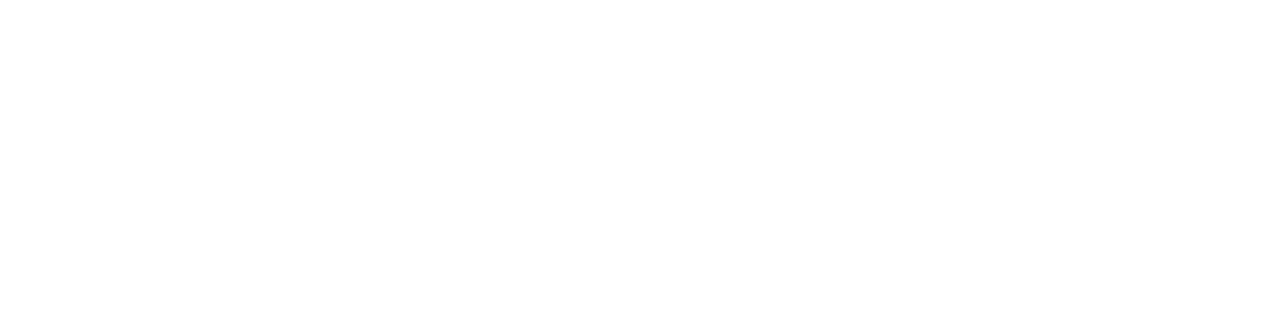
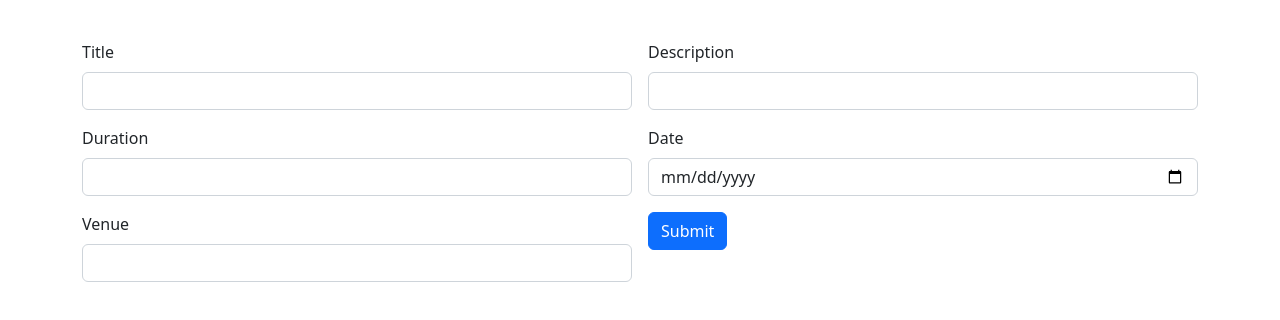
Before and after one commit to sherinsebastian200/Nest-Digital-App-Angular, an Angular app: page /addallcourses in a window 1280 px wide. Before the commit this address led to /. Shown: the top 320 px of the page. Built offline with nearby package versions, Linux system fonts and the light colour scheme.

Commit message:
addcourse

```diff
--- /dev/null
+++ b/src/app/addcourse-nest/addcourse-nest.component.html
@@ -0,0 +1,38 @@
+<div class="container">
+    <div class="row">
+        <div class="col col-12 col-sm-12 col-md-12 col-lg-12 col-xl-12 col-xxl-12">
+            <div class="row g-3 mt-4">
+                <div class="col col 12 col-sm-6 col-md-6 col-lg-6 col-xl-6 col-xxl-6">
+                    <label for="" class="form-label">Title</label>
+                    <input name="courseTitle" [(ngModel)]="courseTitle" type="text" class="form-control">
+                </div>
+                <div class="col col 12 col-sm-6 col-md-6 col-lg-6 col-xl-6 col-xxl-6">
+                    <label for="" class="form-label">Description</label>
+                    <input name="courseDescription"  [(ngModel)]="courseDescription" type="text" class="form-control">
+                </div>
+                <div class="col col 12 col-sm-6 col-md-6 col-lg-6 col-xl-6 col-xxl-6">
+                    <label for="" class="form-label">Duration</label>
+                    <input name="courseDuration"  [(ngModel)]="courseDuration" type="text" class="form-control">
+                </div>
+                <div class="col col 12 col-sm-6 col-md-6 col-lg-6 col-xl-6 col-xxl-6">
+                    <label for="" class="form-label">Date</label>
+                    <input  name="courseDate"  [(ngModel)]="courseDate"type="date" name="" id="" class="form-control">
+
+                </div>
+                <div class="col col 12 col-sm-6 col-md-6 col-lg-6 col-xl-6 col-xxl-6">
+                    <label for="" class="form-label">Venue</label>
+                    <input name="courseVenue" [(ngModel)]="courseVenue" type="text" class="form-control">
+                </div>
+
+
+
+                <div class="col col 12 col-sm-6 col-md-6 col-lg-6 col-xl-6 col-xxl-6">
+                    <button (click)="readValues()" class="btn btn-primary">Submit</button>
+                </div>
+
+
+
+            </div>
+        </div>
+    </div>
+</div>
--- /dev/null
+++ b/src/app/addcourse-nest/addcourse-nest.component.ts
@@ -0,0 +1,42 @@
+import { Component } from '@angular/core';
+import { ApiService } from '../api.service';
+
+@Component({
+  selector: 'app-addcourse-nest',
+  templateUrl: './addcourse-nest.component.html',
+  styleUrls: ['./addcourse-nest.component.css']
+})
+export class AddcourseNestComponent {courseTitle=""
+courseDescription=""
+courseDuration=""
+courseDate=""
+courseVenue=""
+
+constructor(private api:ApiService){}
+
+readValues=()=>
+{
+let data :any = {"courseTitle":this.courseTitle,"courseDescription":this.courseDescription,"courseDuration":this.courseDuration,"courseDate":this.courseDate }
+console.log(data)
+this.api.addCourse(data).subscribe(
+(response :any)=>{
+  console.log(response)
+  if (response.status=="success") {
+    alert("course added succesfully")
+    this.courseTitle=""
+    this.courseDescription=""
+    this.courseDuration=""
+    this.courseDate=""
+    this.courseVenue=""
+
+
+  } else {
+    alert("something went wrong")
+
+  }
+
+}
+)
+
+}
+}
--- a/src/app/api.service.ts
+++ b/src/app/api.service.ts
@@ -12,5 +12,9 @@
   {
     return this.http.get("https://mylinkurcodesapp.herokuapp.com/getcourses")
   }
+  addCourse = (dataToSend:any) =>
+  {
+    return this.http.post("https://mylinkurcodesapp.herokuapp.com/addcourse", dataToSend)
+  }
 
 }
--- a/src/app/nav-bar/nav-bar.component.html
+++ b/src/app/nav-bar/nav-bar.component.html
@@ -21,6 +21,9 @@
           <li class="nav-item">
             <a class="nav-link" routerLink="/adminlogin"> Admin Login</a>
           </li>
+          <li class="nav-item">
+            <a class="nav-link" routerLink="/addallcourses"> Add course</a>
+          </li>
 
         </ul>
       </div>
```
Also changed, not shown: src/app/app.module.ts (+8 -1 lines), src/app/addcourse-nest/addcourse-nest.component.css (added).
